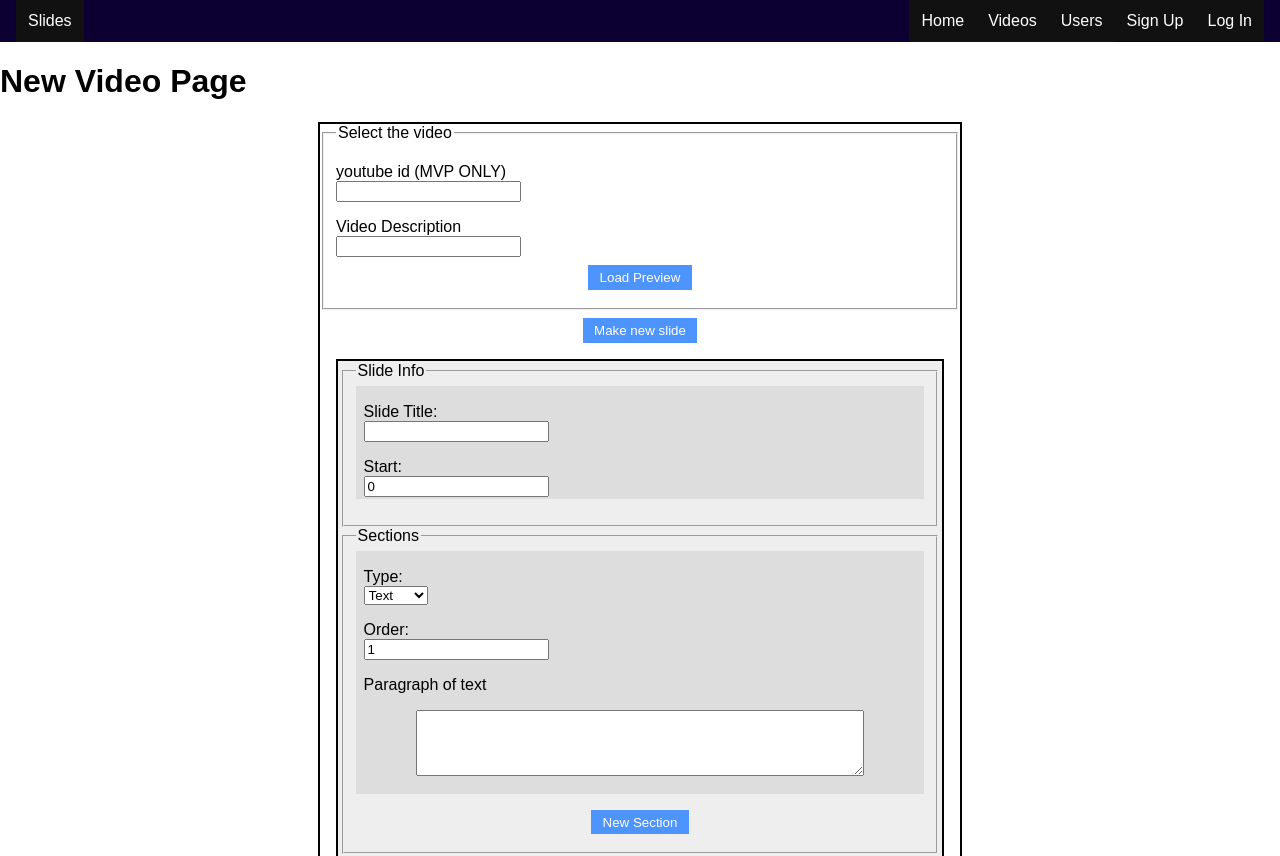
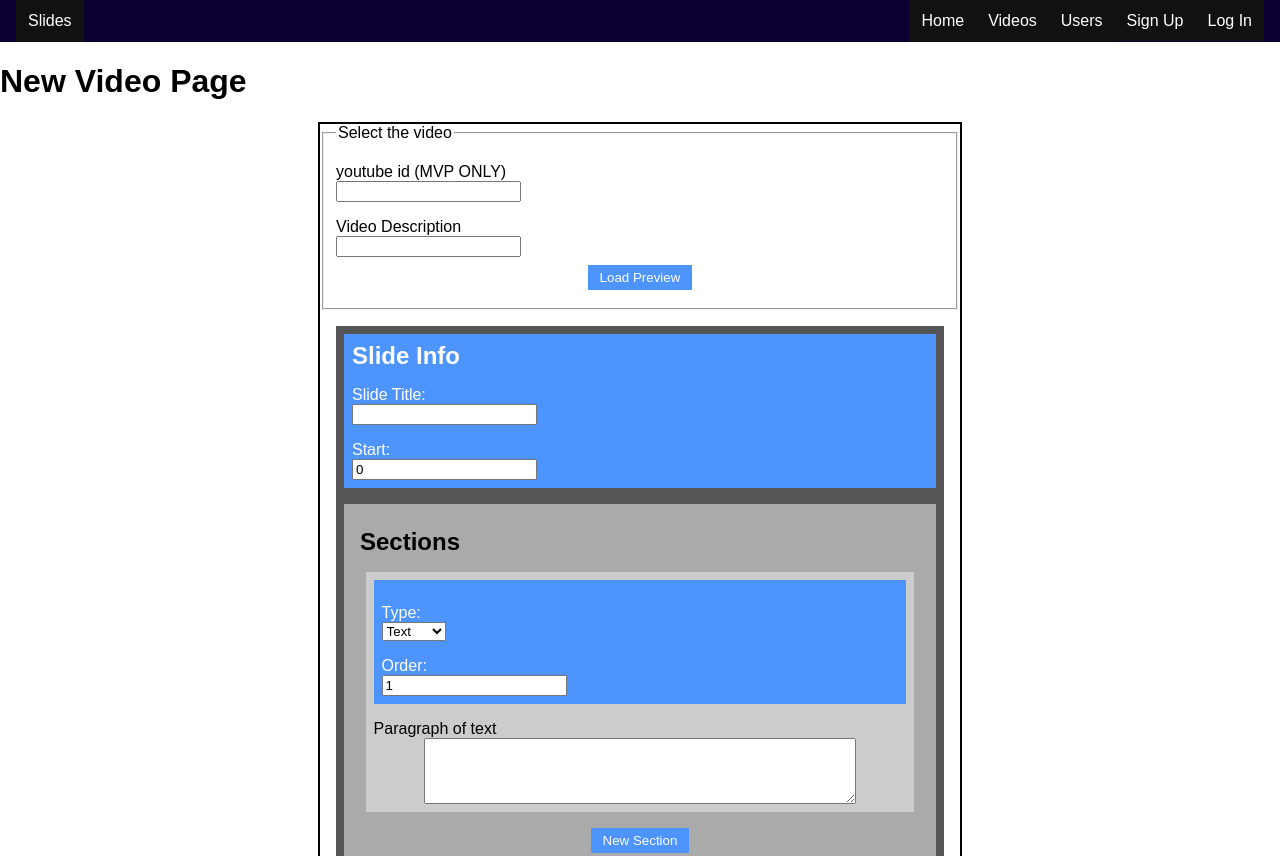
Before and after one commit to MostlyFocusedMike/slides-front, a React (Create React App) app: page /videos/new in a window 1280 px wide. Shown: the top 856 px of the page. Built offline with nearby package versions, Linux system fonts and the light colour scheme; what normalizr would draw is missing.

Commit message:
add styles and formats for presentation

```diff
--- a/src/App.css
+++ b/src/App.css
@@ -55,22 +55,83 @@ img {
   height: 10rem; }
 
 .slide {
-  margin: 1rem;
-  background: #EEE;
-  padding: .1rem;
-  border: 2px solid black; }
-  .slide .slide-data, .slide .section {
-    background: #DDD;
-    padding: .1rem .5rem;
-    margin: 0 0 1rem; }
-  .slide .section textarea {
+  background: #555;
+  padding: .5rem;
+  margin: 1rem; }
+  .slide .slide-data, .slide .sections .section .section-data {
+    background: #4d94ff;
+    color: white;
+    padding: .5rem; }
+    .slide .slide-data h2, .slide .sections .section .section-data h2 {
+      margin: 0; }
+  .slide .sections {
+    margin: 1rem 0;
+    padding: .5rem 0;
+    background: #AAA; }
+    .slide .sections h2 {
+      margin: 1rem; }
+    .slide .sections .section {
+      background: #CCC;
+      padding: .5rem;
+      margin: 1rem auto;
+      width: 90%; }
+      .slide .sections .section textarea {
+        width: 80%;
+        display: block;
+        margin: 0 auto; }
+
+.slide .sections .section .code-snippet, .slide-show pre {
+  color: lightgreen;
+  background: black;
+  width: 80%;
+  height: 20rem;
+  margin: 1rem auto;
+  display: block; }
+
+.slide-show {
+  margin: 1rem auto;
+  border: 2px solid black;
+  width: 50%; }
+  .slide-show h2 {
+    color: #777;
+    margin: 1rem; }
+  .slide-show p {
+    text-align: center; }
+  .slide-show pre {
+    height: auto;
+    padding: 1rem; }
+  .slide-show a {
     display: block;
-    width: 80%;
-    margin: 1rem auto; }
-  .slide .section .code-snippet {
-    font-family: monospace;
-    color: lightgreen;
-    background: black;
-    height: 20rem; }
+    width: 100%;
+    text-align: center;
+    margin: 1rem 0; }
+  .slide-show figure {
+    width: 95%;
+    display: block;
+    margin: 1rem auto;
+    padding: .5rem; }
+    .slide-show figure img {
+      display: block;
+      margin: 0 auto;
+      height: 100%;
+      max-height: 15rem; }
+    .slide-show figure figcaption {
+      color: #111;
+      text-align: center;
+      margin-top: .5rem; }
+
+.video-previews-container {
+  display: flex;
+  flex-wrap: wrap;
+  justify-content: center; }
+  .video-previews-container h2 {
+    width: 100%;
+    margin: 1rem; }
+  .video-previews-container .video-preview {
+    margin: 1rem auto;
+    display: block;
+    border: 2px solid black;
+    text-align: center;
+    padding-bottom: 1rem; }
 
 /*# sourceMappingURL=App.css.map */
--- a/src/components/NewVideoForm.js
+++ b/src/components/NewVideoForm.js
@@ -218,7 +218,6 @@ class NewVideoForm extends React.Component {
           }
           </div>
         </fieldset>
-        <button onClick={this.newSlide}>Make new slide</button>
         { videos[0].slides.map(slideId => {
              return (
                <SlideForm
@@ -233,6 +232,7 @@ class NewVideoForm extends React.Component {
              )
           })
         }
+        <button onClick={this.newSlide}>Make new slide</button>
         <button>Create Video Project</button>
 
       </form>
--- a/src/components/SectionCard.js
+++ b/src/components/SectionCard.js
@@ -5,24 +5,40 @@ class SectionCard extends React.Component {
     const {kind, content, desc, "show_desc": showDesc} = this.props.section
     switch(kind) {
       case 0:
-        return <p>{content}</p>;
+        return (
+          <div>
+          <p>{content}</p>
+          </div>
+        )
       case 1:
-        return <pre>{content}</pre>
+        return (
+          <div>
+          <pre>{content}</pre>
+          </div>
+        )
       case 2:
-        return <a href={content}>{desc}</a>
+        return (
+          <div>
+            <a href={content}>{desc}</a>
+          </div>
+        )
       case 3:
         if (showDesc) {
           return (
+            <div>
               <figure>
                 <img src={content} alt={desc} />
                 <figcaption>{desc}</figcaption>
               </figure>
+          </div>
           )
         } else {
           return (
+            <div>
               <figure>
                 <img src={content} alt={desc} />
               </figure>
+            </div>
           )
         }
       default:
--- a/src/components/SectionForm.js
+++ b/src/components/SectionForm.js
@@ -1,9 +1,6 @@
 import React from 'react'
 
 class SectionForm extends React.Component {
-  // handleChange = (e) => {
-  //   console.log(e.target.dataset.key);
-  // }
 
   renderInputs = (kind) => {
     const {content, id, desc, "show_desc": showDesc} = this.props.section
@@ -97,6 +94,7 @@ class SectionForm extends React.Component {
     const {id, kind, order} = this.props.section
     return (
       <div className="section">
+        <div className="section-data">
           <label>Type: </label>
           <select
             onChange={this.handleChange}
@@ -114,6 +112,7 @@ class SectionForm extends React.Component {
             value={order}
             data-key="order"
           />
+        </div>
        {this.renderInputs(kind)}
 
       </div>
--- a/src/components/SlideCard.js
+++ b/src/components/SlideCard.js
@@ -18,7 +18,7 @@ class SlideCard extends React.Component {
   displaySlide = () => {
     let slide = this.pickSlide()
     return (
-      <div className ="slide">
+      <div className ="slide-show">
         <h1>{slide.title}</h1>
         <SectionsContainer slide={slide} entities={this.props.entities} />
       </div>
--- a/src/components/SlideForm.js
+++ b/src/components/SlideForm.js
@@ -12,9 +12,8 @@ class SlideForm extends React.Component {
     const {videos, videos: {0: {youtube_vid, desc, start}}, sections, slides, slide} = this.props
     return (
     <div className="slide">
-      <fieldset onChange={this.handleChange} >
-      <legend>Slide Info</legend>
-        <div className="slide-data">
+      <div class="slide-data" onChange={this.handleChange} >
+      <h2>Slide Info</h2>
         <label htmlFor={`title-${slide.id}`}>Slide Title:</label>
         <input type="text"
           data-id={slide.id}
@@ -34,9 +33,8 @@ class SlideForm extends React.Component {
           value={slides[slide.id].start}
         />
       </div>
-      </fieldset>
-      <fieldset>
-        <legend>Sections</legend>
+      <div className="sections">
+        <h2>Sections</h2>
         { slides[slide.id].sections.map(sectionId => {
              return (
                <SectionForm
@@ -48,7 +46,7 @@ class SlideForm extends React.Component {
           })
         }
         <button onClick={this.handleNewSection}>New Section</button>
-      </fieldset>
+      </div>
     </div>
   )
   }
--- a/src/scss/main.scss
+++ b/src/scss/main.scss
@@ -132,27 +132,106 @@ img {
   height: 10rem;
 }
 .slide {
+  background: #555;
+  padding: .5rem;
   margin: 1rem;
-   background:#EEE ;
-   padding: .1rem;
-   border: $bor;
   .slide-data {
-    background: #DDD;
-    padding: .1rem .5rem;
-    margin: 0 0 1rem;
+    background: #4d94ff;
+    color: white;
+    padding: .5rem;
+    h2 {
+      margin: 0;
+    }
   }
-  .section {
-    @extend .slide-data;
-    textarea {
-      display: block;
-      width: 80%;
+  .sections {
+    margin: 1rem 0;
+    padding: .5rem 0;
+    background: #AAA;
+    h2 {
+      margin: 1rem;
+    }
+    .section {
+      background: #CCC;
+      padding: .5rem;
       margin: 1rem auto;
-    }
-    .code-snippet {
-      font-family: monospace;
-      color: lightgreen;
-      background: black;
-      height: 20rem;
+      width: 90%;
+      .section-data {
+        @extend .slide-data
+      }
+      textarea {
+        width: 80%;
+        display: block;
+        margin: 0 auto;
+      }
+      .code-snippet {
+        @extend %code-snippet;
+      }
     }
   }
 }
+%code-snippet {
+  color: lightgreen;
+  background: black;
+  width: 80%;
+  height: 20rem;
+  margin: 1rem auto;
+  display: block;
+}
+
+.slide-show {
+  margin: 1rem auto;
+  border: $bor;
+  width: 50%;
+  h2 {
+    color: #777;
+    margin:1rem ;
+  }
+  p {
+    text-align: center;
+  }
+  pre {
+    @extend %code-snippet;
+    height: auto;
+    padding: 1rem;
+  }
+  a {
+    display: block;
+    width: 100%;
+    text-align: center;
+    margin: 1rem 0;
+  }
+  figure {
+    width: 95%;
+    display: block;
+    margin: 1rem auto;
+    padding: .5rem;
+    img {
+      display: block;
+      margin: 0 auto;
+      height: 100%;
+      max-height: 15rem;
+    }
+    figcaption {
+      color: #111;
+      text-align: center;
+      margin-top: .5rem;
+    }
+  }
+}
+
+.video-previews-container {
+  display: flex;
+  flex-wrap: wrap;
+  justify-content: center;
+  h2 {
+    width: 100%;
+    margin: 1rem;
+  }
+  .video-preview {
+    margin: 1rem auto;
+    display: block;
+    border: 2px solid black;
+    text-align: center;
+    padding-bottom: 1rem;
+  }
+}
```
Also changed, not shown: 1 other file (tests, documents, lock files or other folders). Lines whose indentation alone changed are shown as unchanged.
